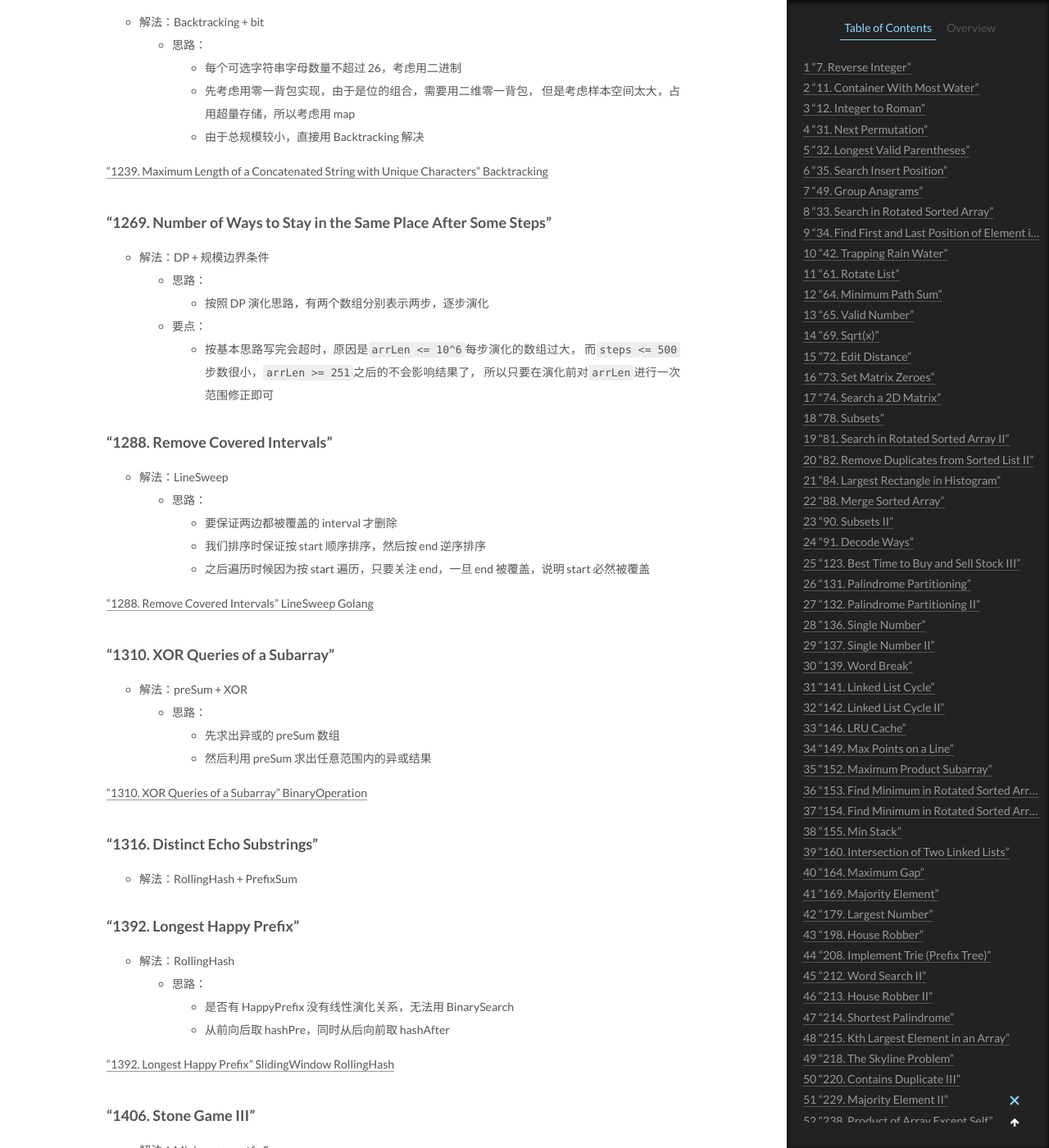
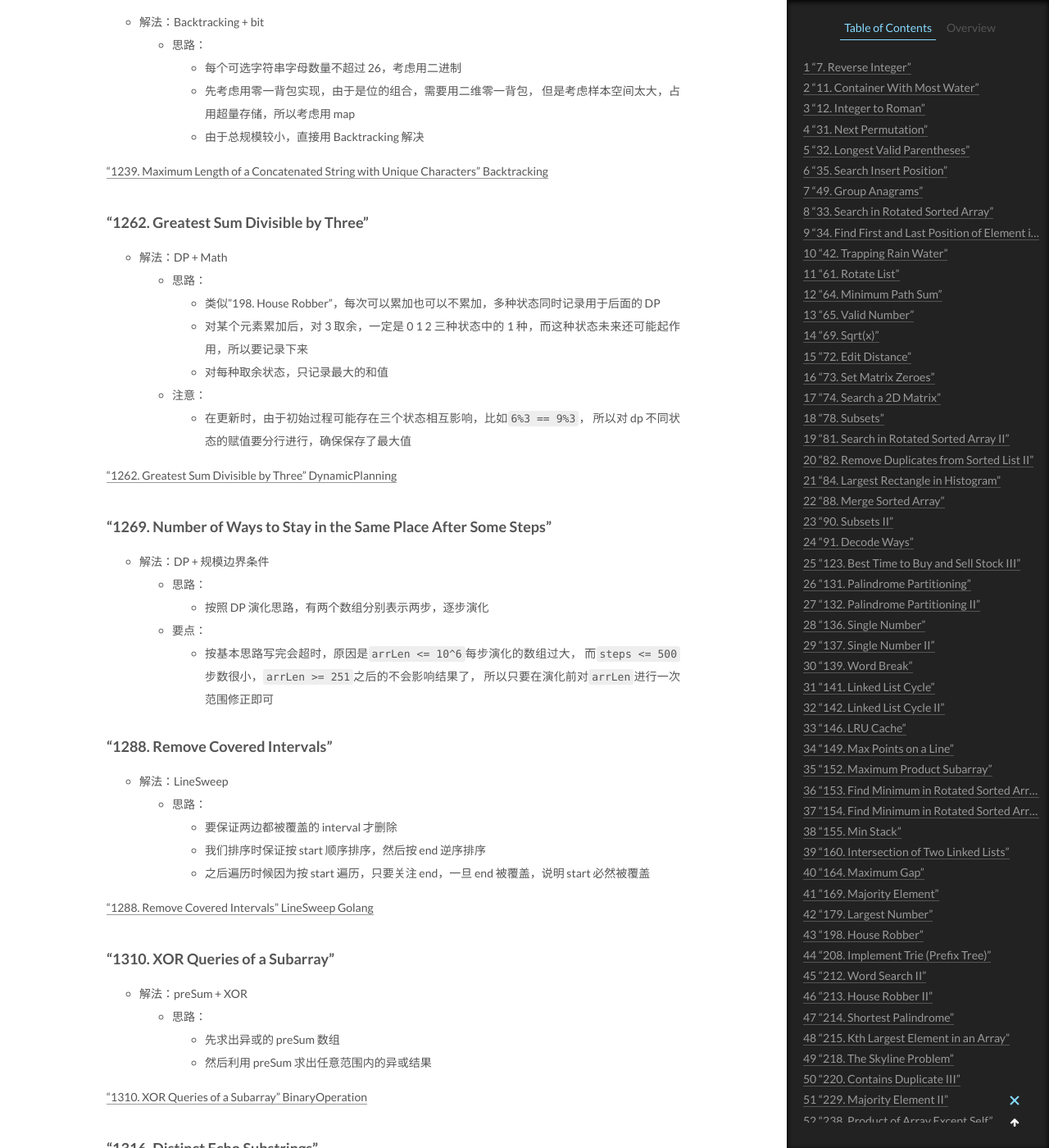
Before and after one commit to CodeHunter2006/CodeHunter2006.github.io, a Jekyll site: the page built from _posts/2020-12-27-LeetCode_Question_Category.md, in a window 1280 px wide and 1400 px high, scrolled down 47666 px. Shown: the whole window at 82% size. Built offline with Jekyll 4.4.1, drawn with Linux system fonts in a browser that asks for light colours; formulas are drawn with MathJax 3.

Commit message:
[chore]: add contents.

```diff
--- a/_posts/2020-12-27-LeetCode_Question_Category.md
+++ b/_posts/2020-12-27-LeetCode_Question_Category.md
@@ -1716,6 +1716,19 @@ tags: Algorithm Leetcode
 
 ["1239. Maximum Length of a Concatenated String with Unique Characters" Backtracking]()
 
+### "1262. Greatest Sum Divisible by Three"
+
+- 解法：DP + Math
+  - 思路：
+    - 类似"198. House Robber"，每次可以累加也可以不累加，多种状态同时记录用于后面的 DP
+    - 对某个元素累加后，对 3 取余，一定是 0 1 2 三种状态中的 1 种，而这种状态未来还可能起作用，所以要记录下来
+    - 对每种取余状态，只记录最大的和值
+  - 注意：
+    - 在更新时，由于初始过程可能存在三个状态相互影响，比如`6%3 == 9%3`，
+      所以对 dp 不同状态的赋值要分行进行，确保保存了最大值
+
+["1262. Greatest Sum Divisible by Three" DynamicPlanning]()
+
 ### "1269. Number of Ways to Stay in the Same Place After Some Steps"
 
 - 解法：DP + 规模边界条件
```
Also changed, not shown: _posts/2021-01-02-Algorithm_DynamicPlanning.md (+17 -0 lines), _posts/2021-04-10-Algorithm_Math.md (+10 -0 lines).
